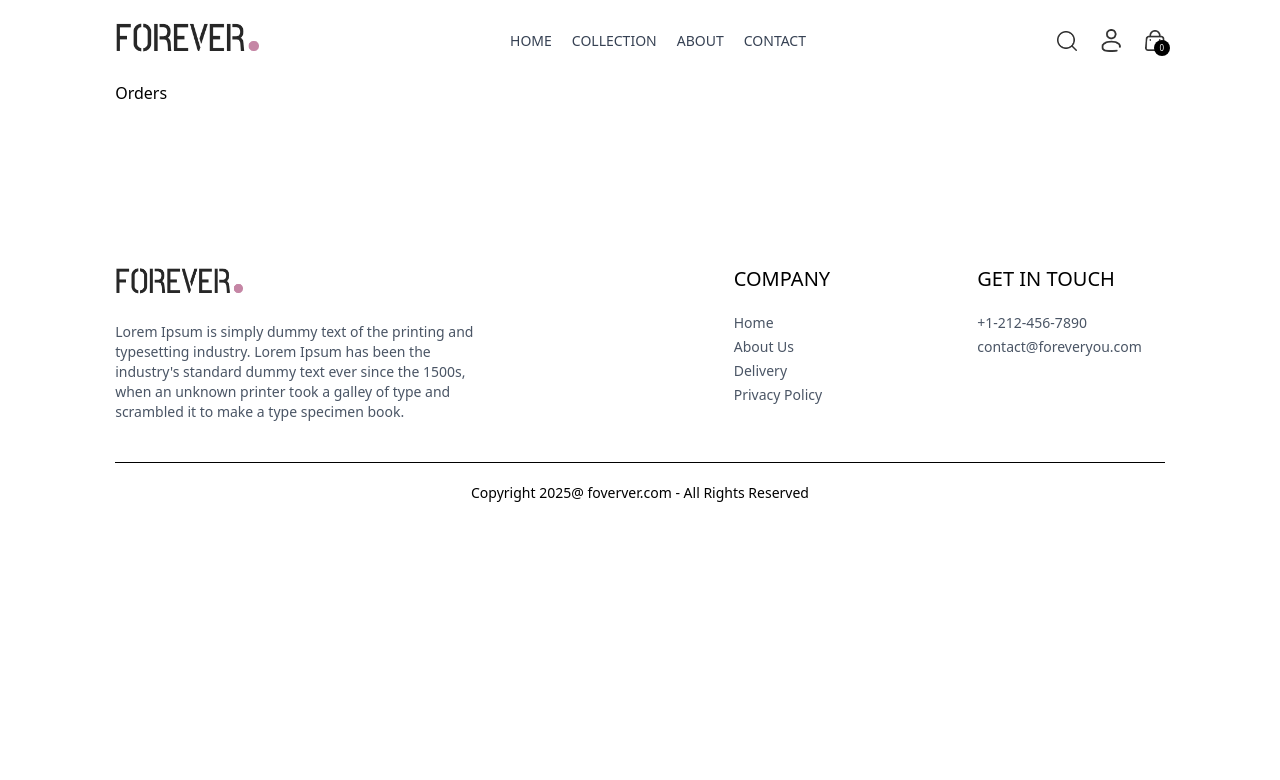
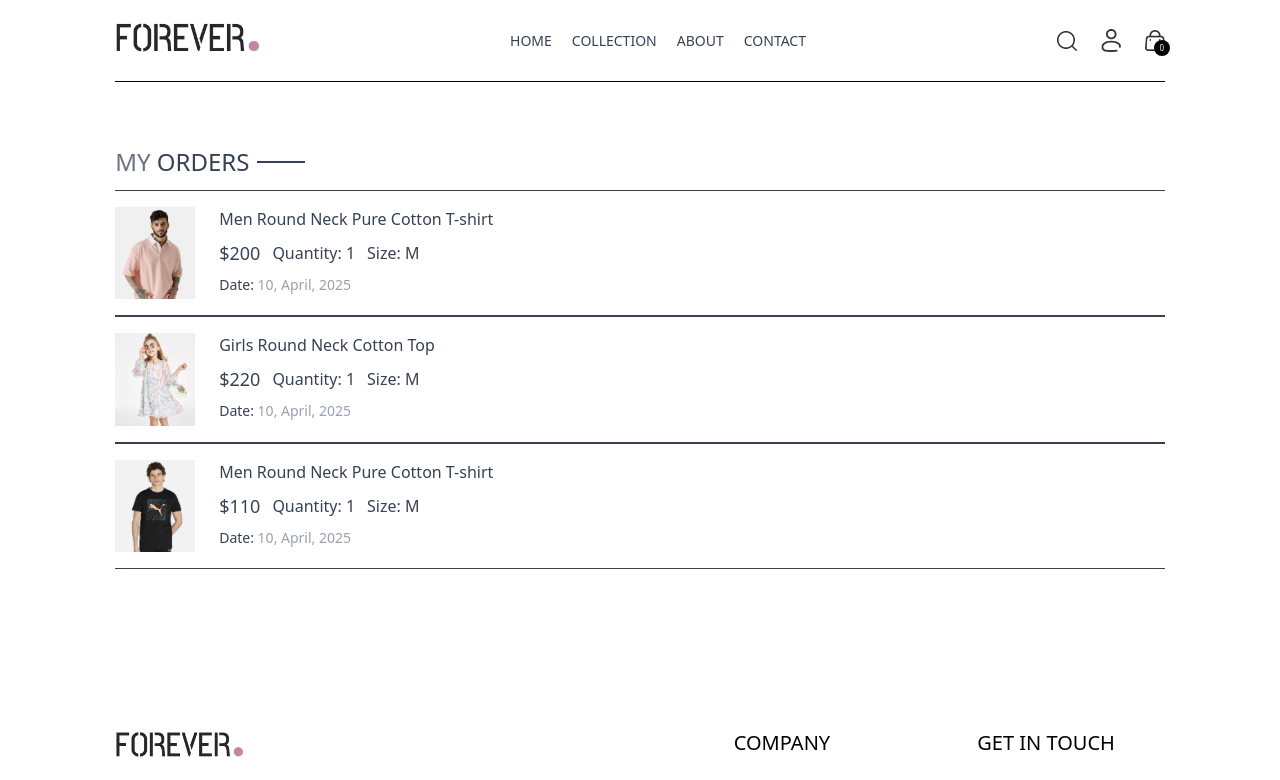
Before and after one commit to Prashant2004-c/E-commerce-App, a React (Vite) app in the folder frontend/: page /orders in a window 1280 px wide. Shown: the top 780 px of the page. Built offline with nearby package versions, Linux system fonts and the light colour scheme.

Commit message:
completed place-order and started my-orders page

```diff
--- a/frontend/src/pages/Orders.jsx
+++ b/frontend/src/pages/Orders.jsx
@@ -1,9 +1,37 @@
-import React from 'react'
+import React, { useContext } from "react";
+import { ShopContext } from "../context/ShopContext";
+import Title from "../components/Title";
 
 const Orders = () => {
+  const { products, currency } = useContext(ShopContext);
   return (
-    <div>Orders</div>
-  )
-}
+    <div className="border-t pt-16">
+      <div className="text-2xl">
+        <Title text1={"MY"} text2={"ORDERS"}></Title>
+      </div>
+
+      <div>
+        {
+          products.slice(1,4).map((item, index) => (
+            <div key={index} className="py-4 border-t border-b text-gray-700 flex flex-col md:flex-row md:items-center md:justify-between gap-4">
+              <div className="flex items-start gap-6 text-sm">
+                <img src={item.image[0]} className="w-16 sm:w-20" alt="" />
+                <div>
+                  <p className="sm:text-base font-medium">{item.name}</p>
+                  <div className="flex items-center gap-3 mt-2 text-base text-gray-700">
+                    <p className="text-lg">{currency}{item.price}</p>
+                    <p>Quantity: 1</p>
+                    <p>Size: M</p>
+                  </div>
+                  <p className="mt-2">Date: <span className="text-gray-400">10, April, 2025</span></p>
+                </div>
+              </div>
+            </div>
+          ))
+        }
+      </div>
+    </div>
+  );
+};
 
 export default Orders;
--- a/frontend/src/pages/PlaceOrder.jsx
+++ b/frontend/src/pages/PlaceOrder.jsx
@@ -1,9 +1,14 @@
-import React from "react";
+import React, { useContext, useState } from "react";
 import Title from "../components/Title";
 import CartTotal from "../components/CartTotal";
 import { assets } from "../assets/assets";
+import { ShopContext } from "../context/ShopContext";
 
 const PlaceOrder = () => {
+
+  const [method, setMethod] = useState('cod');
+  const { navigate } = useContext(ShopContext);
+
   return (
     <div className="flex flex-col sm:flex-row justify-between gap-4 pt-5 sm:pt-14 min-h-[80vh] border-t">
       {/* left side */}
@@ -38,20 +43,24 @@
           <Title text1={'PAYMENT'} text2={'METHOD'}></Title>
           {/* payment method selection */}
           <div className="flex gap-3 flex-col lg:flex-row">
-            <div className="flex items-center gap-3 border p-2 px-3 cursor-pointer">
-              <p className={`min-w-3.5 h-3.5 border border-gray-200 rounded-full`}></p>
+            <div onClick={()=>setMethod('stripe')} className="flex items-center gap-3 border border-gray-200 p-2 px-3 cursor-pointer">
+              <p className={`min-w-3.5 h-3.5 border border-gray-200 rounded-full ${method === 'stripe' ? 'bg-green-400' : ''}`}></p>
               <img src={assets.stripe_logo} className="h-5 mx-4" alt="" />
             </div>
 
-            <div className="flex items-center gap-3 border p-2 px-3 cursor-pointer">
-              <p className={`min-w-3.5 h-3.5 border border-gray-200 rounded-full`}></p>
+            <div onClick={()=>setMethod('razorpay')} className="flex items-center gap-3 border border-gray-200 p-2 px-3 cursor-pointer">
+              <p className={`min-w-3.5 h-3.5 border border-gray-200 rounded-full ${method === 'razorpay' ? 'bg-green-400' : ''}`}></p>
               <img src={assets.razorpay_logo} className="h-5 mx-4" alt="" />
             </div>
 
-            <div className="flex items-center gap-3 border p-2 px-3 cursor-pointer">
-              <p className={`min-w-3.5 h-3.5 border border-gray-200 rounded-full`}></p>
+            <div onClick={()=>setMethod('cod')} className="flex items-center gap-3 border border-gray-200 p-2 px-3 cursor-pointer">
+              <p className={`min-w-3.5 h-3.5 border border-gray-200 rounded-full ${method === 'cod' ? 'bg-green-400' : ''}`}></p>
               <p className="text-gray-500 text-sm font-medium mx-4">CASH ON DELIVERY</p>
             </div>
+          </div>
+
+          <div className="w-full text-end mt-8">
+            <button onClick={() => navigate('/orders')} className="bg-black text-white px-16 py-3 text-sm cursor-pointer">PLACE ORDER</button>
           </div>
         </div>
       </div>
```
